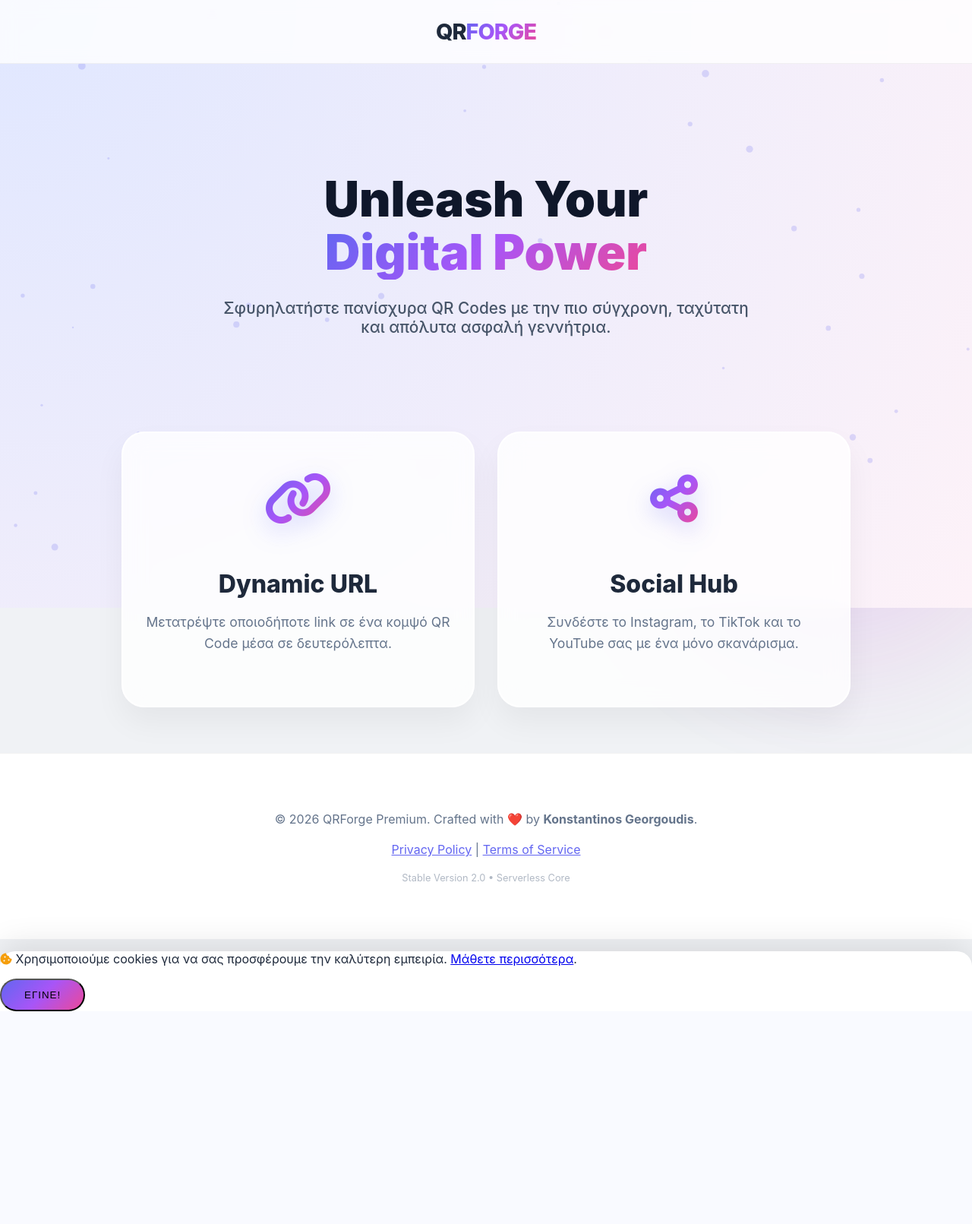
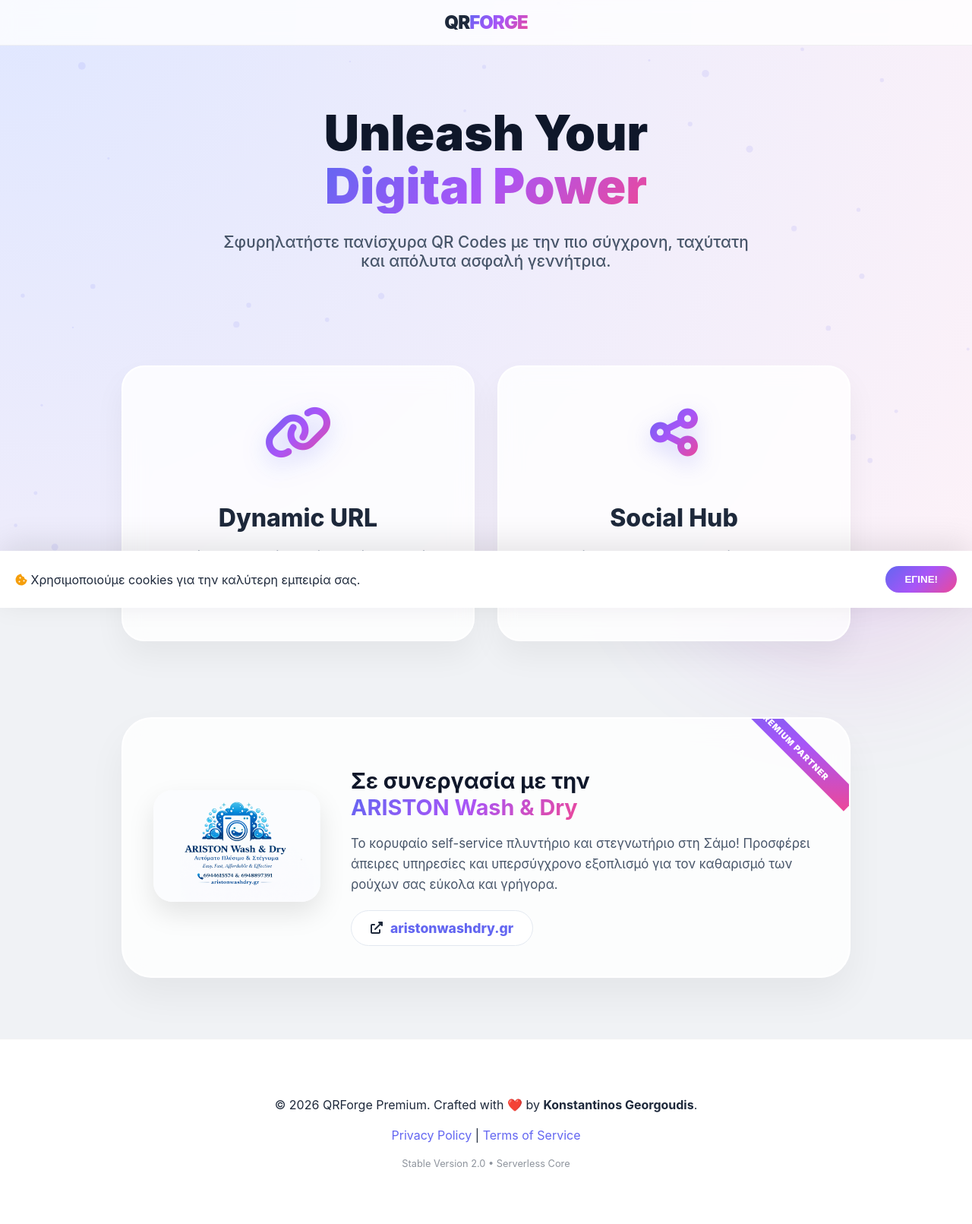
Before and after one commit to kmgeorgoudis-pixel/qrforge, a Flask app: page / in a window 1280 px wide. Shown: the whole page at 76% size. Before the commit the page ends 1331 px from the top, so only its background shows below. Run offline with Flask 3, Linux system fonts and the light colour scheme.

Commit message:
upgrade 15

```diff
--- a/templates/index.html
+++ b/templates/index.html
@@ -14,12 +14,12 @@
 
         body {
             overflow-x: hidden;
-            background: #f0f2f5; /* Ανοιχτό γκρι-μπλε φόντο */
+            background: #f0f2f5;
             color: #1e293b;
             font-family: 'Inter', sans-serif;
+            margin: 0;
         }
 
-        /* Πολύχρωμο Κινούμενο Background */
         #bg-canvas {
             position: fixed;
             top: 0; left: 0; width: 100%; height: 100%;
@@ -31,17 +31,33 @@
             background: var(--glass);
             backdrop-filter: blur(10px);
             border-bottom: 1px solid rgba(0,0,0,0.05);
+            padding: 15px 40px;
+            position: fixed;
+            width: 100%;
+            top: 0;
+            z-index: 1000;
+            box-sizing: border-box;
         }
 
-        .logo { color: #1e293b !important; }
-        .logo span { background: var(--primary-grad); -webkit-background-clip: text; -webkit-text-fill-color: transparent; }
+        .logo {
+            color: #1e293b !important;
+            font-weight: 900;
+            font-size: 1.5rem;
+            text-decoration: none;
+        }
+        .logo span {
+            background: var(--primary-grad);
+            -webkit-background-clip: text;
+            -webkit-text-fill-color: transparent;
+        }
 
-        .hero { padding: 100px 20px 40px; }
+        .hero { padding: 140px 20px 40px; text-align: center; }
         .hero h1 {
             font-size: 4rem;
             color: #0f172a;
             font-weight: 900;
             line-height: 1.1;
+            margin: 0;
         }
 
         .gradient-text {
@@ -71,6 +87,7 @@
             transition: all 0.4s cubic-bezier(0.175, 0.885, 0.32, 1.275);
             position: relative;
             overflow: hidden;
+            cursor: pointer;
         }
 
         .card:hover {
@@ -88,20 +105,70 @@
             filter: drop-shadow(0 10px 15px rgba(99, 102, 241, 0.3));
         }
 
-        .card h3 {
-            font-size: 2rem;
-            color: #1e293b;
-            font-weight: 800;
-            margin-bottom: 15px;
+        .card h3 { font-size: 2rem; color: #1e293b; font-weight: 800; margin-bottom: 15px; }
+        .card p { color: #64748b; font-size: 1.1rem; line-height: 1.6; }
+
+        /* --- New Partnership Section --- */
+        .partnership-container {
+            max-width: 1000px;
+            margin: 80px auto;
+            padding: 0 20px;
         }
 
-        .card p {
-            color: #64748b;
-            font-size: 1.1rem;
-            line-height: 1.6;
+        .partnership-card {
+            background: var(--glass);
+            backdrop-filter: blur(15px);
+            border: 2px solid white;
+            border-radius: 40px;
+            padding: 40px;
+            box-shadow: 0 25px 50px rgba(0,0,0,0.05);
+            position: relative;
+            overflow: hidden;
+            display: flex;
+            align-items: center;
+            gap: 40px;
         }
 
-        /* Floating Blobs Animation */
+        .partnership-badge {
+            position: absolute;
+            top: 20px;
+            right: -35px;
+            background: var(--primary-grad);
+            color: white;
+            padding: 8px 45px;
+            transform: rotate(45deg);
+            font-size: 0.7rem;
+            font-weight: 900;
+            letter-spacing: 1px;
+        }
+
+        .partnership-image { flex: 0 0 220px; }
+        .partnership-image img {
+            width: 100%;
+            border-radius: 25px;
+            box-shadow: 0 15px 35px rgba(0,0,0,0.1);
+            transition: transform 0.4s;
+        }
+        .partnership-image img:hover { transform: rotate(-3deg) scale(1.05); }
+
+        .partnership-text { flex: 1; }
+        .partnership-text h2 { font-size: 1.8rem; color: #0f172a; margin-bottom: 15px; }
+        .partnership-text p { color: #475569; line-height: 1.6; margin-bottom: 20px; font-size: 1.05rem; }
+
+        .partnership-link-box {
+            display: inline-flex;
+            align-items: center;
+            gap: 10px;
+            background: white;
+            padding: 12px 25px;
+            border-radius: 50px;
+            border: 1px solid #e2e8f0;
+            transition: all 0.3s;
+        }
+        .partnership-link-box a { text-decoration: none; color: #6366f1; font-weight: 800; font-size: 1.1rem; }
+        .partnership-link-box:hover { border-color: #6366f1; transform: translateX(5px); }
+
+        /* --- Footer & UI Elements --- */
         .blob {
             position: fixed;
             width: 500px; height: 500px;
@@ -113,31 +180,28 @@
             animation: move 20s infinite alternate;
         }
 
-        @keyframes move {
-            from { transform: translate(-10%, -10%); }
-            to { transform: translate(20%, 20%); }
-        }
+        @keyframes move { from { transform: translate(-10%, -10%); } to { transform: translate(20%, 20%); } }
 
         #cookie-banner {
-            background: white;
-            color: #1e293b;
-            border-radius: 20px 20px 0 0;
+            position: fixed; bottom: 0; left: 0; width: 100%;
+            background: white; padding: 20px;
+            display: flex; justify-content: space-between; align-items: center;
             box-shadow: 0 -10px 40px rgba(0,0,0,0.1);
-            border-top: none;
+            z-index: 2000; box-sizing: border-box;
         }
 
         .accept-btn {
             background: var(--primary-grad) !important;
             border-radius: 50px !important;
-            padding: 12px 30px !important;
-            text-transform: uppercase;
-            letter-spacing: 1px;
+            padding: 10px 25px !important;
+            color: white; border: none; font-weight: bold; cursor: pointer;
         }
 
-        footer {
-            background: white;
-            border-top: 1px solid rgba(0,0,0,0.05);
-            color: #64748b !important;
+        footer { text-align: center; padding: 60px 20px; background: white; border-top: 1px solid rgba(0,0,0,0.05); }
+
+        @media (max-width: 768px) {
+            .partnership-card { flex-direction: column; text-align: center; }
+            .hero h1 { font-size: 2.5rem; }
         }
     </style>
 </head>
@@ -147,7 +211,7 @@
     <canvas id="bg-canvas"></canvas>
 
     <nav>
-        <div class="logo">QR<span>FORGE</span></div>
+        <a href="/" class="logo">QR<span>FORGE</span></a>
     </nav>
 
     <header class="hero">
@@ -172,32 +236,48 @@
         </div>
     </main>
 
-    <footer style="text-align: center; padding: 60px 20px;">
+    <section class="partnership-container">
+        <div class="partnership-card">
+            <div class="partnership-badge">PREMIUM PARTNER</div>
+            <div class="partnership-image">
+                <a href="https://aristonwashdry.gr" target="_blank">
+                    <img src="{{ url_for('static', filename='img/1new.png') }}" alt="Ariston Wash & Dry">
+                </a>
+            </div>
+            <div class="partnership-text">
+                <h2>Σε συνεργασία με την <span class="gradient-text">ARISTON Wash & Dry</span></h2>
+                <p>
+                    Το κορυφαίο self-service πλυντήριο και στεγνωτήριο στη Σάμο!
+                    Προσφέρει άπειρες υπηρεσίες και υπερσύγχρονο εξοπλισμό για τον καθαρισμό των ρούχων σας εύκολα και γρήγορα.
+                </p>
+                <div class="partnership-link-box">
+                    <i class="fas fa-external-link-alt"></i>
+                    <a href="https://aristonwashdry.gr" target="_blank">aristonwashdry.gr</a>
+                </div>
+            </div>
+        </div>
+    </section>
+
+    <footer>
         <p>&copy; 2026 QRForge Premium. Crafted with ❤️ by <strong>Konstantinos Georgoudis</strong>.</p>
         <div class="footer-links" style="margin: 20px 0;">
-            <a href="/legal" style="color:#6366f1">Privacy Policy</a> |
-            <a href="/legal" style="color:#6366f1">Terms of Service</a>
+            <a href="/legal" style="color:#6366f1; text-decoration: none;">Privacy Policy</a> |
+            <a href="/legal" style="color:#6366f1; text-decoration: none;">Terms of Service</a>
         </div>
         <p style="font-size: 0.8rem; opacity: 0.5;">Stable Version 2.0 • Serverless Core</p>
     </footer>
 
     <div id="cookie-banner">
-        <p><i class="fas fa-cookie-bite" style="color: #f59e0b"></i> Χρησιμοποιούμε cookies για να σας προσφέρουμε την καλύτερη εμπειρία. <a href="/legal">Μάθετε περισσότερα</a>.</p>
-        <div class="cookie-btns">
-            <button class="accept-btn" onclick="closeCookies()">ΕΓΙΝΕ!</button>
-        </div>
+        <p style="margin:0;"><i class="fas fa-cookie-bite" style="color: #f59e0b"></i> Χρησιμοποιούμε cookies για την καλύτερη εμπειρία σας.</p>
+        <button class="accept-btn" onclick="closeCookies()">ΕΓΙΝΕ!</button>
     </div>
 
     <script>
-        // Smooth Cookie Closure
         function closeCookies() {
             const banner = document.getElementById('cookie-banner');
-            banner.style.transform = 'translateY(100%)';
-            banner.style.transition = '0.5s ease-in-out';
-            setTimeout(() => banner.style.display = 'none', 500);
+            banner.style.display = 'none';
         }
 
-        // Particle Canvas Background
         const canvas = document.getElementById('bg-canvas');
         const ctx = canvas.getContext('2d');
         let dots = [];
@@ -219,7 +299,7 @@
 
         function draw() {
             ctx.clearRect(0, 0, canvas.width, canvas.height);
-            ctx.fillStyle = 'rgba(99, 102, 241, 0.2)';
+            ctx.fillStyle = 'rgba(99, 102, 241, 0.1)';
             dots.forEach(d => {
                 ctx.beginPath();
                 ctx.arc(d.x, d.y, d.r, 0, Math.PI*2);
```
Also changed, not shown: static/img/1new.png (added).
